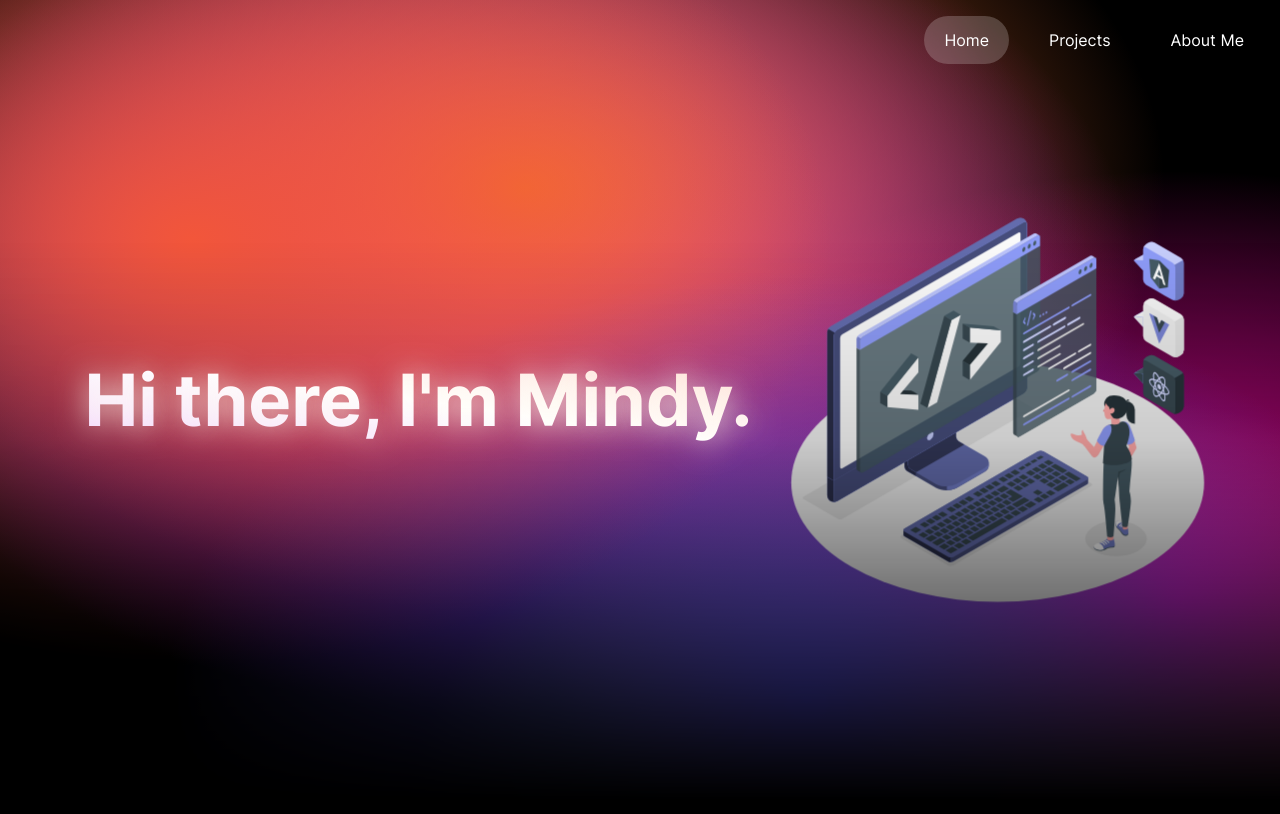
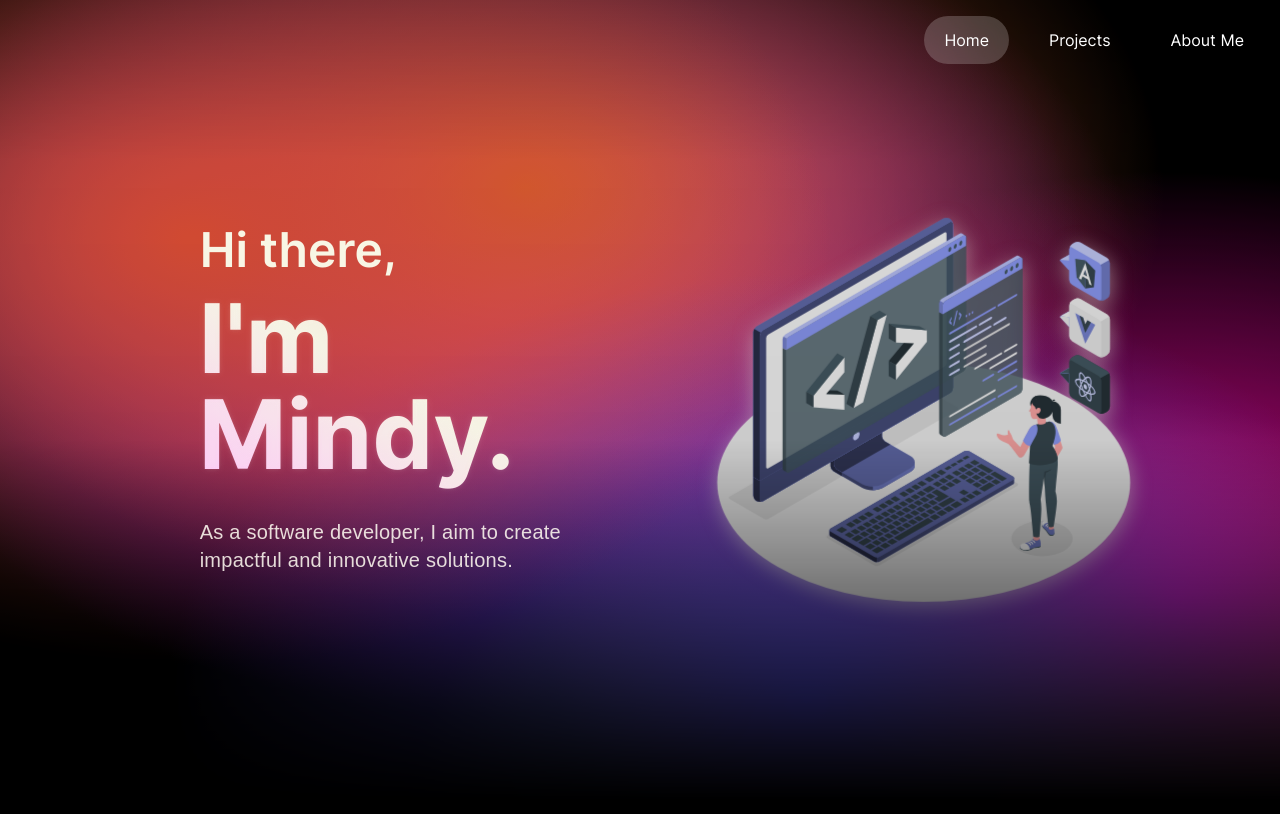
Before and after one commit to mindychxn/mindy-c, a React (Create React App) app: page / in a window 1280 px wide. Shown: the top 814 px of the page. Built offline with nearby package versions, Linux system fonts and the light colour scheme; the HTML template or start-up script is replaced by a standard one.

Commit message:
Add landing page text and animations

```diff
--- a/src/components/LandingPage.tsx
+++ b/src/components/LandingPage.tsx
@@ -1,17 +1,27 @@
 import './landingpage.css';
-import profilePic from '../assets/JavaScript frameworks-amico.svg'
+import profilePic from '../assets/landingPage.svg';
 export default function LandingPage() {
   return (
-    <div className='landing-page flex items-center justify-center gap-4 relative h-screen'>
-      <div className='flex flex-col'>
-        <div className='name-text text-7xl font-bold z-10 bg-clip-text bg-gradient-to-tr from-[#f1cefc] via-white to-[#fed4c7] text-transparent p-4'>
-          Hi there, I'm Mindy.
+    <div className='landing-page flex items-center justify-center gap-14 relative h-screen'>
+      <div className='flex flex-col w-[40%] p-10'>
+        <div
+          className='font-semibold z-10 text-[#f8f6e5] text-5xl pl-[17px]'
+        >
+          Hi there,
         </div>
-        {/* <div className='text-white font-montserrat font-light z-10'>
-          I'm a software Developer
-        </div> */}
+        <div className='name-text font-bold text-8xl z-10 bg-clip-text bg-gradient-to-tr from-[#ffbdfc] via-[#f8f6e5] to-[#f9c8b9] text-transparent p-4'>
+          I'm Mindy.
+        </div>
+        <div className='text-cream tracking-[0.0125em] font-DMSans text-xl font-light z-10 pl-[17px] mt-5'>
+          As a software developer, I aim to create impactful and innovative
+          solutions.
+        </div>
       </div>
-      <img className='w-1/3 animate-float' src={profilePic} alt='' />
+      <img
+        className='w-1/3 animate-float drop-shadow-[1px_5px_10px_rgba(255,252,241,0.5)] drop'
+        src={profilePic}
+        alt=''
+      />
     </div>
   );
 }
--- a/src/components/landingpage.css
+++ b/src/components/landingpage.css
@@ -1,5 +1,5 @@
 .landing-page {
-  background-image: url('../assets/gradient-bg.svg');
+  background-image: url('../assets/gradient.svg');
   background-size: cover;
 }
 
@@ -10,18 +10,17 @@
   bottom: 0;
   left: 0;
   pointer-events: none;
-  background-image: linear-gradient(to bottom, rgba(255, 255, 255, 0) 30%, rgba(0, 0, 0, 0.151) 55%, rgb(0, 0, 0) 100%);
+  background-image: linear-gradient(to bottom, rgba(0, 0, 0, 0.331) 0%, rgba(0, 0, 0, 0.132) 20%, rgba(0, 0, 0, 0.151) 55%, rgb(0, 0, 0) 100%);
   width: 100%;
   height: 100%;
 }
 
 .name-text {
-  text-shadow: rgba(255, 252, 241, 0.863) 1px 1px 30px;
   animation: glow 1.5s ease-in-out infinite alternate;
 }
 
-@keyframes glow-sub {
+@keyframes glow {
   to {
-    text-shadow: 0 0 0.2vw #f3f3ed18, 0 0 0.5vw #f3f3ed29, 0 0 0.9vw #f3f3ed4a, 0 0 1.2vw #f3f3ed58, 0 0 1.7vw #f3f3ed7b;
+    text-shadow: 0 0 5px #f3f3ed18, 0 0 10px #f3f3ed21, 0 0 15px #f3f3ed31, 0 0 20px #f3f3ed43, 0 0 25px #f3f3ed66;
   }
 }
```
Also changed, not shown: src/assets/gradient.svg (renamed from src/assets/gradient-bg.svg), src/assets/landingPage.svg (renamed from src/assets/JavaScript frameworks-amico.svg).
